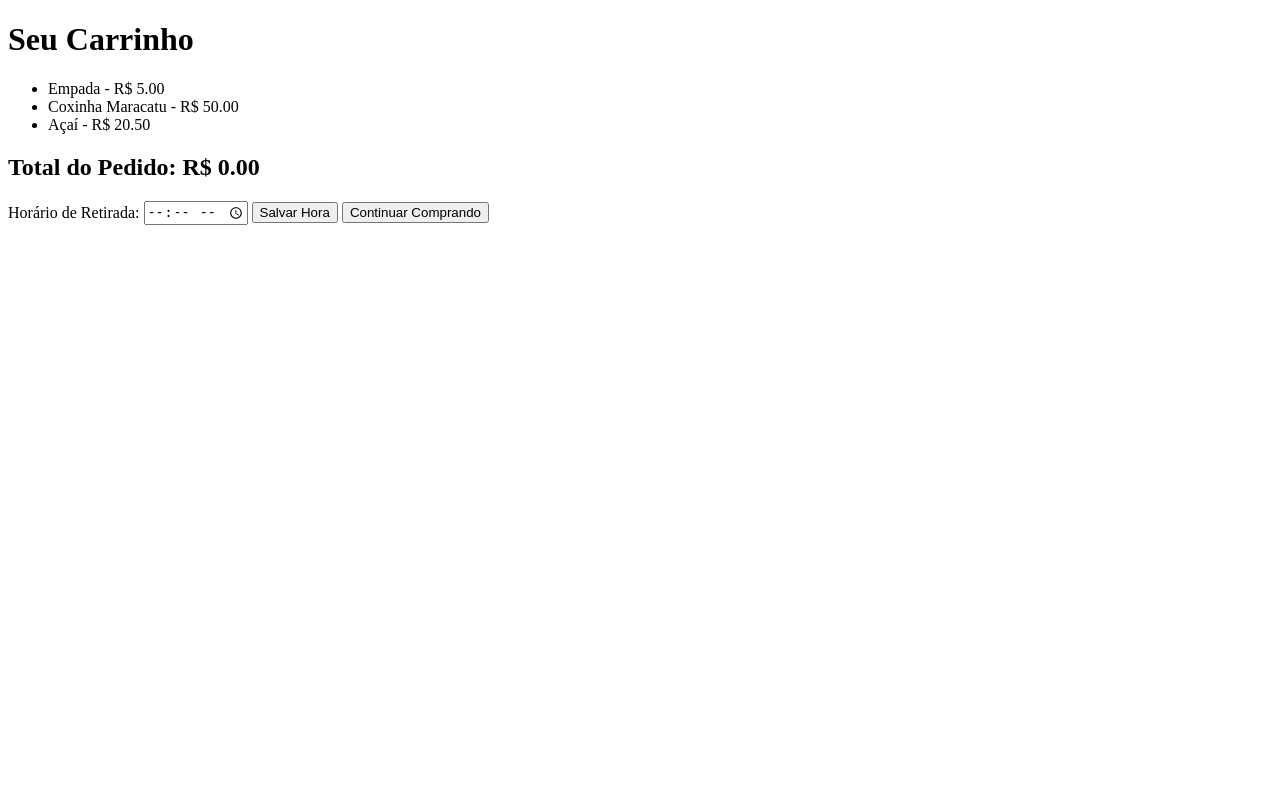
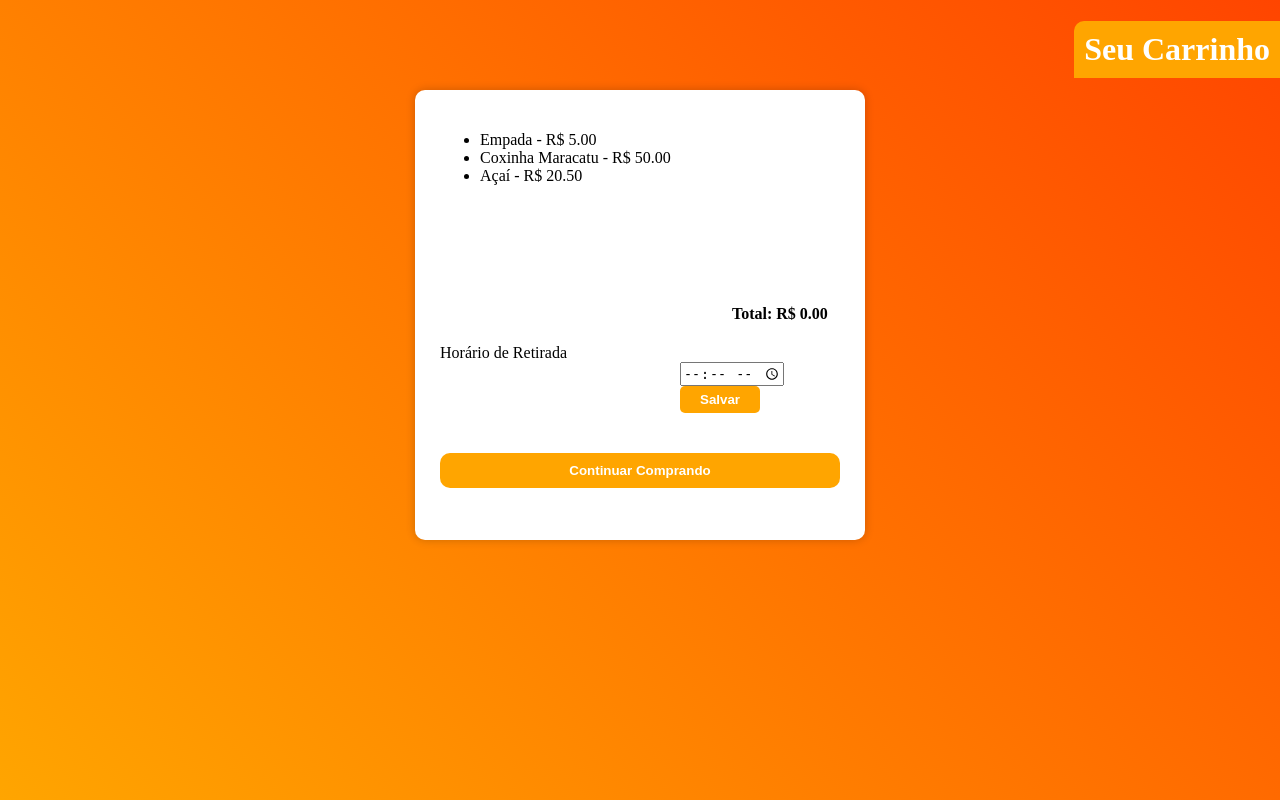
Before and after one commit to Matheus-Rian/cantinho_cesar, a Django app: page /carrinho/ in a window 1280 px wide. Run offline with Django 4.2, Linux system fonts and the light colour scheme; a user stored in the database is signed in; data comes from the database, SQL or seed files in the repository; parts of the project's set-up code (start-up, migrations or seed data) failed here and were passed over.

Commit message:
alteração no carrinho

```diff
--- /dev/null
+++ b/project_cantinho/app_cantinho/static/carrinho.css
@@ -0,0 +1,81 @@
+body {
+    margin: 0;
+    padding: 0;
+    height: 90vh;
+    background-image: linear-gradient(45deg, #FFA500, #FF4500);
+    background-size: cover;
+    background-attachment: fixed;
+    z-index: -1;
+}
+
+.main-container {
+    display: flex;
+    flex-direction: column;
+    justify-content: center;
+    align-items: center;
+    margin-top: 5rem;
+}
+
+.container-inputs {
+    margin: 10px auto;
+    width: 400px;
+    height: 400px;
+    background-color: white;
+    border-radius: 10px;
+    box-shadow: 0 0 10px rgba(0, 0, 0, 0.2);
+    padding: 25px;
+}
+
+
+.continuar_comprando {
+    width: 100%;
+    background-color: orange;
+    color: #fff;
+    padding: 10px;
+    border: none;
+    border-radius: 10px;
+    cursor: pointer;
+    font-weight: bold;
+    display: block;
+    margin: 10% auto 0;
+}
+
+
+a {
+    text-decoration: none;
+}
+
+
+.barra {
+    position: fixed;
+    top: 0;
+    right: 0;
+    background-color: orange;
+    color: #fff;
+    padding: 10px;
+    border-radius: 10px 0 0 0;
+    z-index: 999;
+}
+
+.total{
+    margin-left: 73%;
+    margin-top: 30%;
+}
+
+.salvar {
+    background-color: orange;
+    color: #fff;
+    padding: 6px 20px;
+    border: none;
+    border-radius: 5px;
+    cursor: pointer;
+    font-weight: bold;
+}
+
+.salvar:hover {
+    background-color: #5CB85C;
+}
+
+.alinhar-horario{
+    margin-left: 60%;
+}
--- /dev/null
+++ b/project_cantinho/app_cantinho/static/menu.css
@@ -0,0 +1,4 @@
+.sair {
+    width: 200%;
+    text-align: left;
+}
--- a/project_cantinho/app_cantinho/templates/app_cantinho/index.html
+++ b/project_cantinho/app_cantinho/templates/app_cantinho/index.html
@@ -4,7 +4,6 @@
 
 <head>
   <link rel="stylesheet" href="{% static 'app_cantinho.css' %}">
-  <link rel="stylesheet" href="{% static 'styles.css' %}">
 </head>
 
 <body>
--- a/project_cantinho/app_cantinho/templates/carrinho/carrinho.html
+++ b/project_cantinho/app_cantinho/templates/carrinho/carrinho.html
@@ -1,36 +1,47 @@
+{% load static %}
 <!DOCTYPE html>
 <html>
+
 <head>
     <title>Carrinho</title>
+    <link rel="stylesheet" href="{% static 'carrinho.css' %}">
 </head>
+
 <body>
-    <h1>Seu Carrinho</h1>
+    <main class="main-container">
+        <div class="container-inputs">
+            <h1 class="barra">Seu Carrinho</h1>
 
-    <ul>
+            <ul class=".lista-sem-marcador " >
                 {% for product in products %}
                 <li>{{ product.name }} - R$ {{ product.value }}</li>
                 {% endfor %}
             </ul>
 
-    <h2>Total do Pedido: R$ {{ total }}</h2>
+            <h4 class="total">Total: R$ {{ total }}</h4>
 
+            <form class="horario-retirada" method="post" action="{% url 'salvar_horario' %}">
+                {% csrf_token %}
+                <label for="hora_retirada">Horário de Retirada</label>
+                <br>
+                <div class="alinhar-horario">
+                <input type="time" id="hora_retirada" name="hora_retirada" required>
+                <input class="salvar" type="submit" name="salvar_horario" value="Salvar">
+            </div>
                 {% if messages %}
                 <ul class="messages">
                     {% for message in messages %}
-            <li{% if message.tags %} class="{{ message.tags }}"{% endif %}>{{ message }}</li>
+                    <li{% if message.tags %} class="{{ message.tags }}" {% endif %}>{{ message }}</li>
                         {% endfor %}
                 </ul>
                 {% endif %}
-
-    <form method="post" action="{% url 'salvar_horario' %}">
-        {% csrf_token %}
-        <label for="hora_retirada">Horário de Retirada:</label>
-        <input type="time" id="hora_retirada" name="hora_retirada" required>
-        <input type="submit" name="salvar_horario" value="Salvar Hora">
-
                 <a href="{% url 'menu' %}">
-            <button type="button">Continuar Comprando</button>
+                    <button class="continuar_comprando" type="button">Continuar Comprando</button>
                 </a>
             </form>
+        </div>
+    </main>
+
 </body>
+
 </html>
```
Also changed, not shown: project_cantinho/app_cantinho/static/app_cantinho.css (added, +44 -0 lines), project_cantinho/app_cantinho/static/cadastro.css (added, +38 -0 lines), project_cantinho/app_cantinho/static/images/img_cantinho_cesar.png (added). Lines whose indentation alone changed are shown as unchanged.
